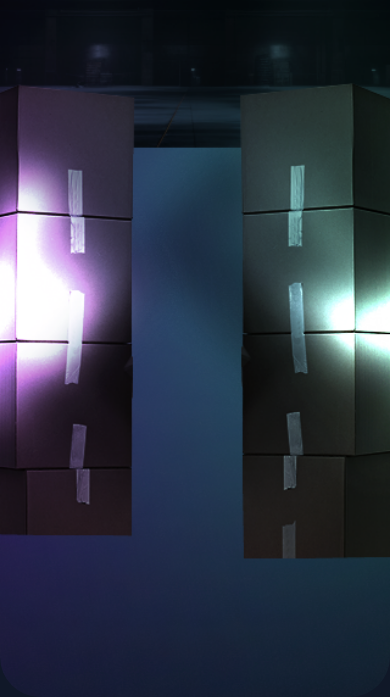
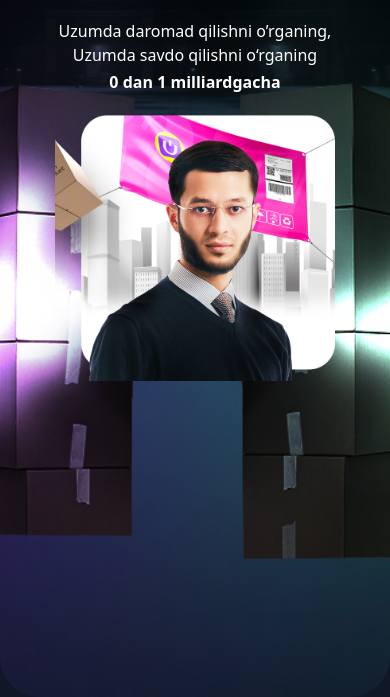
Before and after one commit to dostonadxamov/Marja, a plain HTML site: page index.html in a window 390 px wide. Shown: the part 147-844 px from the top of the page. Drawn offline with nearby package versions, Linux system fonts and the light colour scheme.

Commit message:
hero qism

```diff
--- a/index.html
+++ b/index.html
@@ -19,10 +19,12 @@
         <div class="max-w-[2000px] mx-auto px-4 h-full flex flex-col">
 
             <!-- ✅ Calendar block tepada va o‘ng tomonda -->
+            <div class="lg:flex lg:flex-col">
                 <div class="pt-6 gap-[12px] flex flex-col sm:flex-row sm:justify-center lg:justify-end lg:mr-[240px]
             lg:mt-[25px] items-center">
                     <div class="flex items-center">
-                    <img class="w-[74px] h-[54px] lg:w-20 lg:h-14" src="./images/cal_icon-min.png.webp" alt="calendar">
+                        <img class="w-[74px] h-[54px] lg:w-20 lg:h-14" src="./images/cal_icon-min.png.webp"
+                            alt="calendar">
                         <div class="border rounded-[15px] px-[15px] py-1 text-white text-center">
                             <h3 class="font-semibold">9-Iyun</h3>
                             <p class="text-sm">Bepul dars sanasi</p>
@@ -30,24 +32,42 @@
                     </div>
 
                     <div class="flex items-center">
-                    <img class="w-[74px] h-[54px] lg:w-20 lg:h-14" src="./images/cal_icon-min.png.webp" alt="calendar">
+                        <img class="w-[74px] h-[54px] lg:w-20 lg:h-14" src="./images/cal_icon-min.png.webp"
+                            alt="calendar">
                         <div class="border rounded-[15px] px-3 py-1 text-white text-center">
                             <h3 class="font-semibold">15-Iyun</h3>
                             <p class="text-sm">Keyingi dars sanasi</p>
                         </div>
                     </div>
+
                 </div>
 
+                <div class="hidden lg:flex lg:flex-col lg:justify-end">
+                    <h2 class="text-center mb-[2.75px] font-[400] lounded-[110px] text-white">Uzumda daromad
+                        qilishni o’rganing, <br> Uzumda savdo qilishni o‘rganing</h2>
+                    <h2 class="text-center  font-[700] mb-[9.68px] text-white lounded-[110px]"> 0 dan 1
+                        milliardgacha</h2>
+                </div>
+
+
+
                 <!-- asosiy qism -->
-            <div class="flex flex-col-reverse lg:flex-row-reverse lg:justify-between items-center flex-1">
-                <div></div>
+                <div class="flex flex-col lg:flex-row-reverse lg:justify-between items-center flex-1">
+                    <div class="pt-[11px] mt-[11px]">
+                        <h2 class=" lg:hidden text-center mb-[2.75px] font-[400] lounded-[110px] text-white">Uzumda
+                            daromad
+                            qilishni o’rganing, <br> Uzumda savdo qilishni o‘rganing</h2>
+                        <h2 class="text-center lg:hidden font-[700] mb-[9.68px] text-white lounded-[110px]"> 0 dan 1
+                            milliardgacha</h2>
+                    </div>
 
                     <!-- image -->
-                <div class="hidden lg:block mt-[-100px]">
-                    <img class="w-[300px] md:w-[500px] lg:w-[878px]" src="./images/komilxon.png" alt="Komilxon">
+                    <div class="lg:block lg:mt-[-100px] ">
+                        <img class="w-[280px]  md:w-[500px] lg:w-[878px]" src="./images/komilxon.png" alt="Komilxon">
                     </div>
                 </div>
             </div>
     </header>
 </body>
+
 </html>
```
Lines whose indentation alone changed are shown as unchanged.
